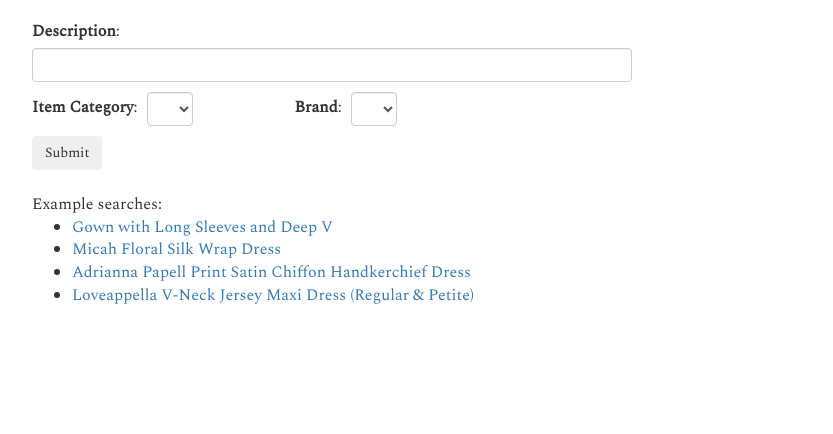
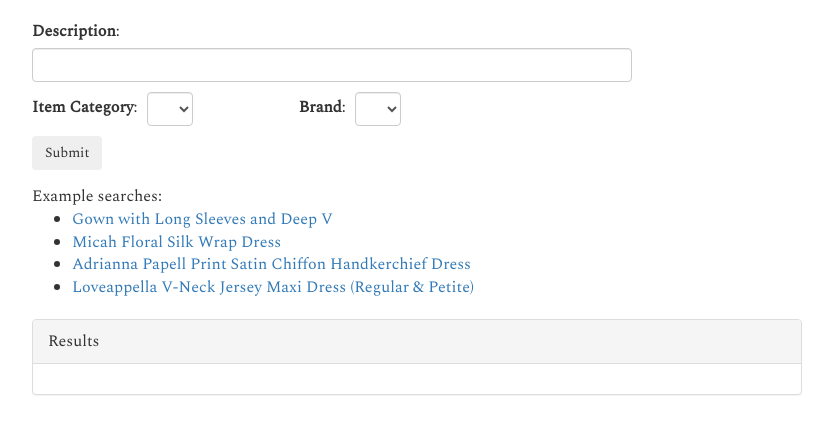
Before and after one commit to patrickspencer/regressthedress, a Flask app: page / in a window 1280 px wide. Shown: the top 434 px of the page, without its empty margins (223-1056 px from the left). Run offline with Flask 2, Linux system fonts and the light colour scheme; lists and menus that the app fills with data are empty; parts of the project's set-up code (start-up, migrations or seed data) failed here and were passed over; some libraries are stand-ins or nearby versions.

Commit message:
Update templates and redirect views index

```diff
--- a/wombat/webapp/templates/index.jinja2
+++ b/wombat/webapp/templates/index.jinja2
@@ -1,8 +1,8 @@
 {% extends "base.jinja2" %}
 
 {% block content %}
+<div class="form-group">
   <form method="POST" action="{{ url_for('main.index') }}" class="form-inline">
-<div class="form-group">
 
     <div class="row">
       <div id="description_field_row" class="col-md-12">
@@ -12,20 +12,22 @@
     </div><!-- /.row -->
 
     <div id="brand_item_type_field_row" class="row">
-	<div class="col-md-5">
+      <div class="col-md-4">
           <span id="item_type_label">{{ form.item_type.label }}:</span>
           {{ form.item_type(class_='form-control') }}
       </div>
-	<div class="col-md-7">
+      <div class="col-md-8">
           <span id="brand_label">{{ form.brand.label }}:</span>
           {{ form.brand(class_='form-control') }}
       </div>
     </div><!-- /.row -->
 
       {{ form.submit(class_="btn btn") }} <br />
+  </form>
 </div><!-- /.from-group -->
-</form>
-<br/>
+
+<div class="row">
+  <div id="description_field_row" class="col-md-12">
     Example searches:
     <ul>
       <li><a href="#" class="pre-descr">Gown with Long Sleeves and Deep V</a></li>
@@ -33,4 +35,16 @@
       <li><a href="#" class="pre-descr">Adrianna Papell Print Satin Chiffon Handkerchief Dress</a></li>
       <li><a href="#" class="pre-descr">Loveappella V-Neck Jersey Maxi Dress (Regular & Petite)</a></li>
     </ul>
+  </div><!-- /.col-md-12 -->
+</div><!-- /.row -->
+
+
+<div class="panel panel-default">
+<div class="panel-heading">Results</div>
+<div class="panel-body">
+          {% if request.method == 'POST' %}
+            {{ request.form['description'] }}
+          {% endif %}
+</div>
+</div>
 {% endblock %}
--- a/wombat/webapp/views.py
+++ b/wombat/webapp/views.py
@@ -8,7 +8,7 @@ import matplotlib.pyplot as plt
 
 main = Blueprint('main', __name__, url_prefix='/')
 
-@main.route("/")
+@main.route("/", methods=['GET', 'POST'])
 def index():
     form = DescriptionForm(request.form)
     return render_template('index.jinja2', form=form)
```
Lines whose indentation alone changed are shown as unchanged.
